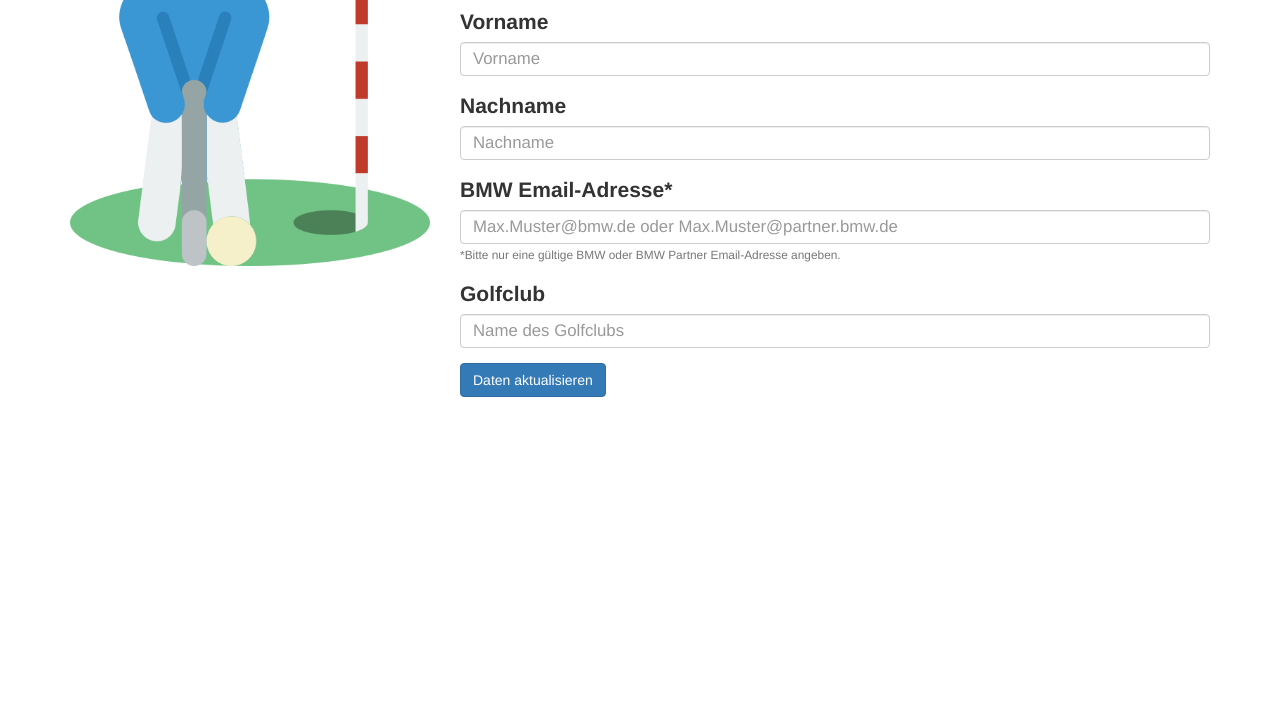
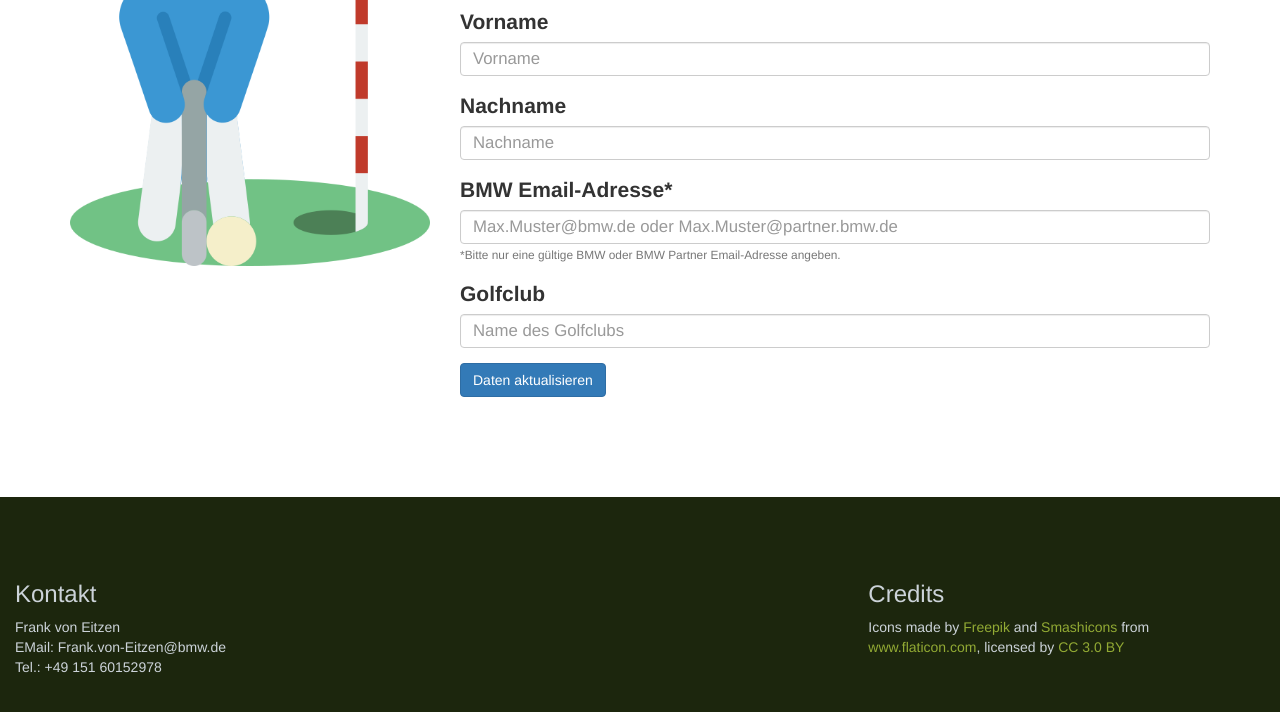
Before and after one commit to realDogbert/itcup-landingpage, a website: page updateUser.html in a window 1280 px wide. Shown: the part 194-906 px from the top of the page. Before the commit the page ends 800 px from the top, so only its background shows below. Drawn offline with nearby package versions, Linux system fonts and the light colour scheme; no server answers.

Commit message:
Added footer for update page.

```diff
--- a/updateUser.html
+++ b/updateUser.html
@@ -77,7 +77,38 @@
 
         </div>
 
+        <footer class="container-fluid text-left">
+            <div class="row">
+              <div class="col-sm-4">
 
+                <h3>Kontakt</h3>
+
+                <div>
+                    Frank von Eitzen<br>
+                    EMail: Frank.von-Eitzen@bmw.de <br>
+                    Tel.: +49 151 60152978
+                </div>
+
+
+              </div>
+              <div class="col-sm-4">
+
+              </div>
+              <div class="col-sm-4">
+
+                <h3>Credits</h3>
+
+                <div class="credits">
+                  Icons made by
+                  <a href="https://www.flaticon.com/authors/freepik" title="Freepik">Freepik</a> and
+                  <a href="https://www.flaticon.com/authors/smashicons" title="Smashicons">Smashicons</a>
+                  from <a href="https://www.flaticon.com/" title="Flaticon">www.flaticon.com</a>,
+                  licensed by <a href="http://creativecommons.org/licenses/by/3.0/" title="Creative Commons BY 3.0" target="_blank">CC 3.0 BY</a>
+                </div>
+
+              </div>
+          </div>
+          </footer>
 
 
 </body>
```
